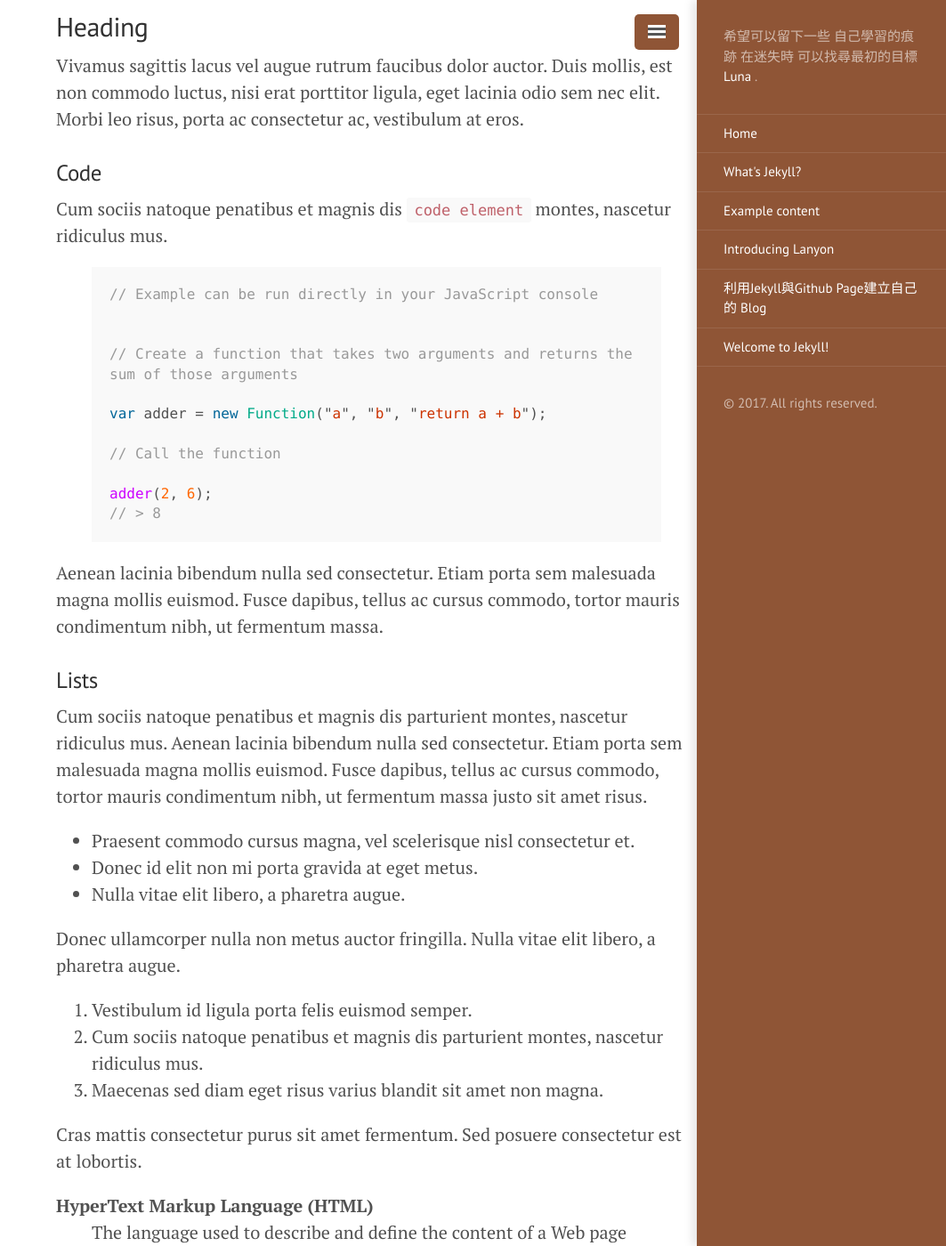
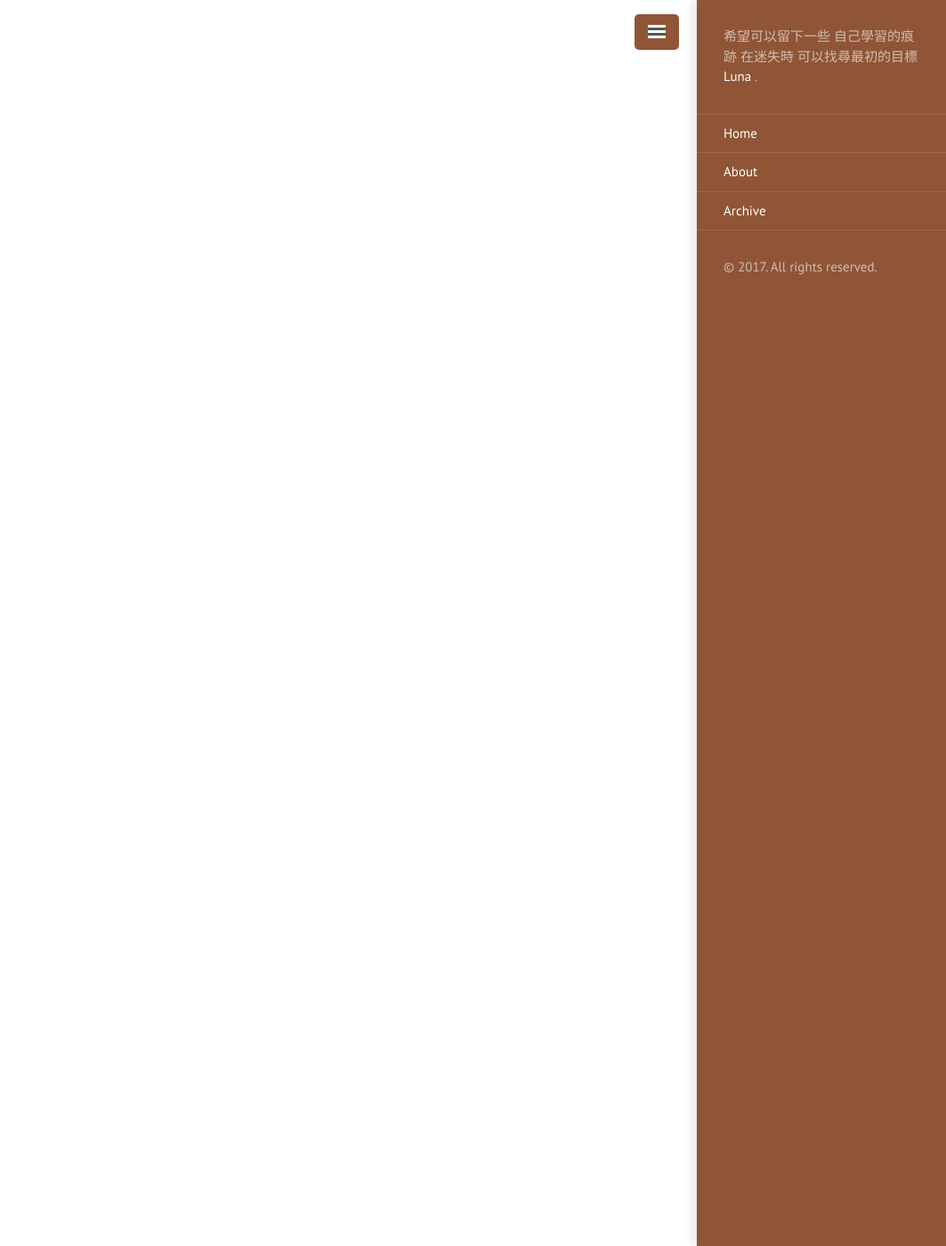
Before and after one commit to LunaHuang/LunaHuang.github.io, a Jekyll site: the page built from index.html, in a window 1280 px wide and 1400 px high, scrolled down 3729 px. Shown: the whole window at 89% size, without its empty margins (217-1280 px from the left). Built offline with Jekyll 4.4.1, drawn with Linux system fonts in a browser that asks for light colours; the list of posts is cut into pages by our own code; some of the changed text lies outside the part shown.

Commit message:
Create archive.md

```diff
--- a/_includes/sidebar.html
+++ b/_includes/sidebar.html
@@ -16,10 +16,10 @@
       `layout: page` in the front-matter. See readme for usage.
     {% endcomment %}
 
-    {% assign pages_list = site.posts | sort:"url" %}
+    {% assign pages_list = site.pages | sort:"url" %}
     {% for node in pages_list %}
       {% if node.title != null %}
-        {% if node.layout == "post" %}
+        {% if node.layout == "page" %}
           <a class="sidebar-nav-item{% if page.url == node.url %} active{% endif %}" href="{{ node.url }}">{{ node.title }}</a>
         {% endif %}
       {% endif %}
--- a/_posts/2013-12-31-whats-jekyll.md
+++ /dev/null
@@ -1,12 +0,0 @@
----
-layout: post
-title: What's Jekyll?
----
-
-[Jekyll](http://jekyllrb.com) is a static site generator, an open-source tool for creating simple yet powerful websites of all shapes and sizes. From [the project's readme](https://github.com/mojombo/jekyll/blob/master/README.markdown):
-
-  > Jekyll is a simple, blog aware, static site generator. It takes a template directory [...] and spits out a complete, static website suitable for serving with Apache or your favorite web server. This is also the engine behind GitHub Pages, which you can use to host your project’s page or blog right here from GitHub.
-
-It's an immensely useful tool and one we encourage you to use here with Lanyon.
-
-Find out more by [visiting the project on GitHub](https://github.com/mojombo/jekyll).
--- a/_posts/2014-01-01-example-content.md
+++ /dev/null
@@ -1,122 +0,0 @@
----
-layout: post
-title: Example content
----
-
-
-<div class="message">
-  Howdy! This is an example blog post that shows several types of HTML content supported in this theme.
-</div>
-
-Cum sociis natoque penatibus et magnis <a href="#">dis parturient montes</a>, nascetur ridiculus mus. *Aenean eu leo quam.* Pellentesque ornare sem lacinia quam venenatis vestibulum. Sed posuere consectetur est at lobortis. Cras mattis consectetur purus sit amet fermentum.
-
-> Curabitur blandit tempus porttitor. Nullam quis risus eget urna mollis ornare vel eu leo. Nullam id dolor id nibh ultricies vehicula ut id elit.
-
-Etiam porta **sem malesuada magna** mollis euismod. Cras mattis consectetur purus sit amet fermentum. Aenean lacinia bibendum nulla sed consectetur.
-
-## Inline HTML elements
-
-HTML defines a long list of available inline tags, a complete list of which can be found on the [Mozilla Developer Network](https://developer.mozilla.org/en-US/docs/Web/HTML/Element).
-
-- **To bold text**, use `<strong>`.
-- *To italicize text*, use `<em>`.
-- Abbreviations, like <abbr title="HyperText Markup Langage">HTML</abbr> should use `<abbr>`, with an optional `title` attribute for the full phrase.
-- Citations, like <cite>&mdash; Mark otto</cite>, should use `<cite>`.
-- <del>Deleted</del> text should use `<del>` and <ins>inserted</ins> text should use `<ins>`.
-- Superscript <sup>text</sup> uses `<sup>` and subscript <sub>text</sub> uses `<sub>`.
-
-Most of these elements are styled by browsers with few modifications on our part.
-
-## Heading
-
-Vivamus sagittis lacus vel augue rutrum faucibus dolor auctor. Duis mollis, est non commodo luctus, nisi erat porttitor ligula, eget lacinia odio sem nec elit. Morbi leo risus, porta ac consectetur ac, vestibulum at eros.
-
-### Code
-
-Cum sociis natoque penatibus et magnis dis `code element` montes, nascetur ridiculus mus.
-
-{% highlight js %}
-// Example can be run directly in your JavaScript console
-
-// Create a function that takes two arguments and returns the sum of those arguments
-var adder = new Function("a", "b", "return a + b");
-
-// Call the function
-adder(2, 6);
-// > 8
-{% endhighlight %}
-
-Aenean lacinia bibendum nulla sed consectetur. Etiam porta sem malesuada magna mollis euismod. Fusce dapibus, tellus ac cursus commodo, tortor mauris condimentum nibh, ut fermentum massa.
-
-### Lists
-
-Cum sociis natoque penatibus et magnis dis parturient montes, nascetur ridiculus mus. Aenean lacinia bibendum nulla sed consectetur. Etiam porta sem malesuada magna mollis euismod. Fusce dapibus, tellus ac cursus commodo, tortor mauris condimentum nibh, ut fermentum massa justo sit amet risus.
-
-* Praesent commodo cursus magna, vel scelerisque nisl consectetur et.
-* Donec id elit non mi porta gravida at eget metus.
-* Nulla vitae elit libero, a pharetra augue.
-
-Donec ullamcorper nulla non metus auctor fringilla. Nulla vitae elit libero, a pharetra augue.
-
-1. Vestibulum id ligula porta felis euismod semper.
-2. Cum sociis natoque penatibus et magnis dis parturient montes, nascetur ridiculus mus.
-3. Maecenas sed diam eget risus varius blandit sit amet non magna.
-
-Cras mattis consectetur purus sit amet fermentum. Sed posuere consectetur est at lobortis.
-
-<dl>
-  <dt>HyperText Markup Language (HTML)</dt>
-  <dd>The language used to describe and define the content of a Web page</dd>
-
-  <dt>Cascading Style Sheets (CSS)</dt>
-  <dd>Used to describe the appearance of Web content</dd>
-
-  <dt>JavaScript (JS)</dt>
-  <dd>The programming language used to build advanced Web sites and applications</dd>
-</dl>
-
-Integer posuere erat a ante venenatis dapibus posuere velit aliquet. Morbi leo risus, porta ac consectetur ac, vestibulum at eros. Nullam quis risus eget urna mollis ornare vel eu leo.
-
-### Tables
-
-Aenean lacinia bibendum nulla sed consectetur. Lorem ipsum dolor sit amet, consectetur adipiscing elit.
-
-<table>
-  <thead>
-    <tr>
-      <th>Name</th>
-      <th>Upvotes</th>
-      <th>Downvotes</th>
-    </tr>
-  </thead>
-  <tfoot>
-    <tr>
-      <td>Totals</td>
-      <td>21</td>
-      <td>23</td>
-    </tr>
-  </tfoot>
-  <tbody>
-    <tr>
-      <td>Alice</td>
-      <td>10</td>
-      <td>11</td>
-    </tr>
-    <tr>
-      <td>Bob</td>
-      <td>4</td>
-      <td>3</td>
-    </tr>
-    <tr>
-      <td>Charlie</td>
-      <td>7</td>
-      <td>9</td>
-    </tr>
-  </tbody>
-</table>
-
-Nullam id dolor id nibh ultricies vehicula ut id elit. Sed posuere consectetur est at lobortis. Nullam quis risus eget urna mollis ornare vel eu leo.
-
------
-
-Want to see something else added? <a href="https://github.com/poole/poole/issues/new">Open an issue.</a>
--- a/_posts/2014-01-02-introducing-lanyon.md
+++ /dev/null
@@ -1,38 +0,0 @@
----
-layout: post
-title: Introducing Lanyon
----
-
-Lanyon is an unassuming [Jekyll](http://jekyllrb.com) theme that places content first by tucking away navigation in a hidden drawer. It's based on [Poole](http://getpoole.com), the Jekyll butler.
-
-### Built on Poole
-
-Poole is the Jekyll Butler, serving as an upstanding and effective foundation for Jekyll themes by [@mdo](https://twitter.com/mdo). Poole, and every theme built on it (like Lanyon here) includes the following:
-
-* Complete Jekyll setup included (layouts, config, [404](/404), [RSS feed](/atom.xml), posts, and [example page](/about))
-* Mobile friendly design and development
-* Easily scalable text and component sizing with `rem` units in the CSS
-* Support for a wide gamut of HTML elements
-* Related posts (time-based, because Jekyll) below each post
-* Syntax highlighting, courtesy Pygments (the Python-based code snippet highlighter)
-
-### Lanyon features
-
-In addition to the features of Poole, Lanyon adds the following:
-
-* Toggleable sliding sidebar (built with only CSS) via **☰** link in top corner
-* Sidebar includes support for textual modules and a dynamically generated navigation with active link support
-* Two orientations for content and sidebar, default (left sidebar) and [reverse](https://github.com/poole/lanyon#reverse-layout) (right sidebar), available via `<body>` classes
-* [Eight optional color schemes](https://github.com/poole/lanyon#themes), available via `<body>` classes
-
-[Head to the readme](https://github.com/poole/lanyon#readme) to learn more.
-
-### Browser support
-
-Lanyon is by preference a forward-thinking project. In addition to the latest versions of Chrome, Safari (mobile and desktop), and Firefox, it is only compatible with Internet Explorer 9 and above.
-
-### Download
-
-Lanyon is developed on and hosted with GitHub. Head to the <a href="https://github.com/poole/lanyon">GitHub repository</a> for downloads, bug reports, and features requests.
-
-Thanks!
--- a/_posts/2017-04-27-welcome-to-jekyll.markdown
+++ /dev/null
@@ -1,25 +0,0 @@
----
-layout: post
-title:  "Welcome to Jekyll!"
-date:   2017-04-27 23:28:38 +0800
-categories: jekyll update
----
-You’ll find this post in your `_posts` directory. Go ahead and edit it and re-build the site to see your changes. You can rebuild the site in many different ways, but the most common way is to run `jekyll serve`, which launches a web server and auto-regenerates your site when a file is updated.
-
-To add new posts, simply add a file in the `_posts` directory that follows the convention `YYYY-MM-DD-name-of-post.ext` and includes the necessary front matter. Take a look at the source for this post to get an idea about how it works.
-
-Jekyll also offers powerful support for code snippets:
-
-{% highlight ruby %}
-def print_hi(name)
-  puts "Hi, #{name}"
-end
-print_hi('Tom')
-#=> prints 'Hi, Tom' to STDOUT.
-{% endhighlight %}
-
-Check out the [Jekyll docs][jekyll-docs] for more info on how to get the most out of Jekyll. File all bugs/feature requests at [Jekyll’s GitHub repo][jekyll-gh]. If you have questions, you can ask them on [Jekyll Talk][jekyll-talk].
-
-[jekyll-docs]: https://jekyllrb.com/docs/home
-[jekyll-gh]:   https://github.com/jekyll/jekyll
-[jekyll-talk]: https://talk.jekyllrb.com/
```
Also changed, not shown: archive.md (added, +29 -0 lines).
